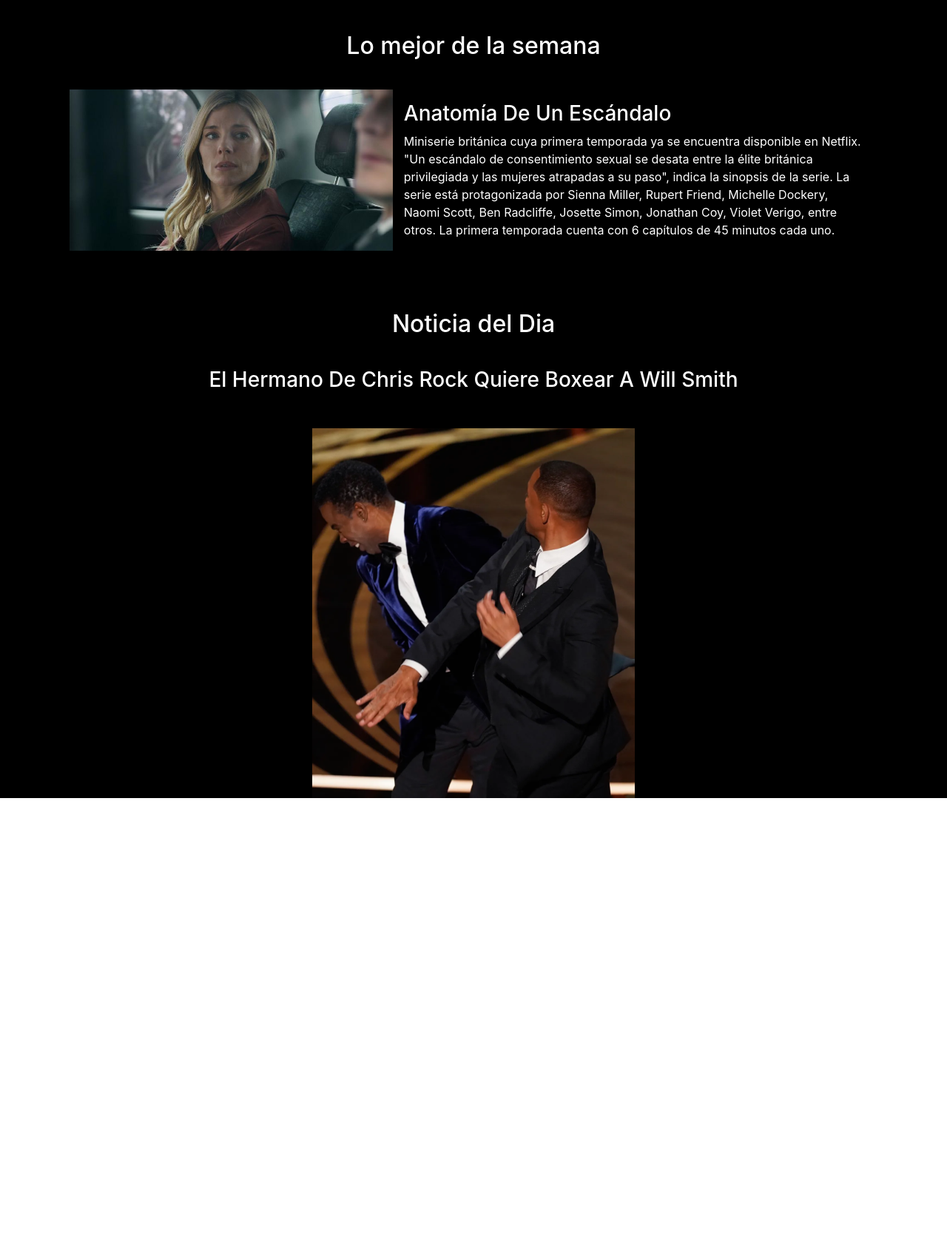
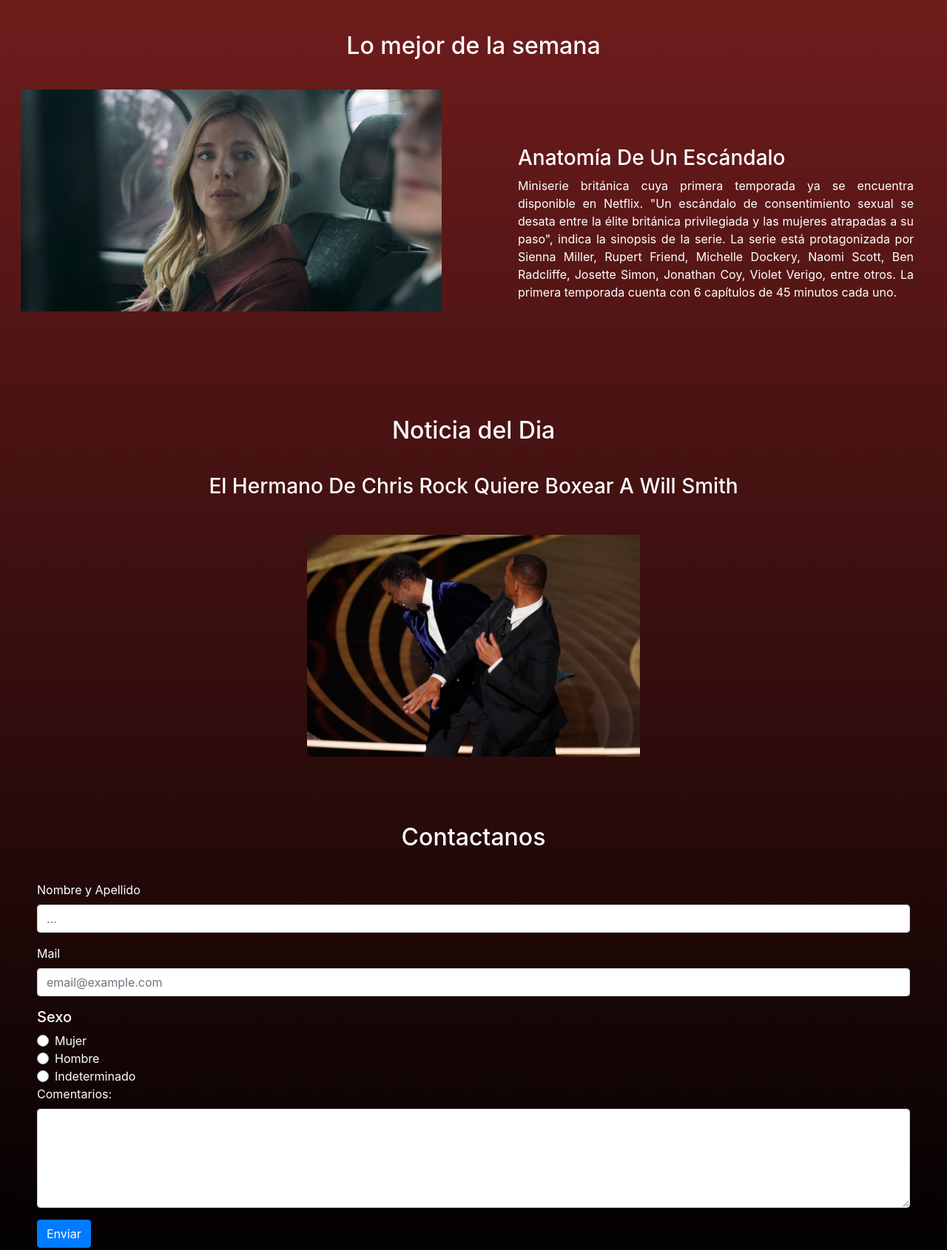
Before and after one commit to pipial2022/quepelisb, a plain HTML site: page index.html in a window 1280 px wide. Shown: the part 853-2543 px from the top of the page at 74% size. Before the commit the page ends 1932 px from the top, so only its background shows below. Drawn offline with nearby package versions, Linux system fonts and the light colour scheme.

Commit message:
contacto

```diff
--- a/CSS/estilos.css
+++ b/CSS/estilos.css
@@ -1,7 +1,12 @@
-.bg-dark{
-    background-color: brown!important;
+.fondo {
+    background-image: linear-gradient(brown, black);
 }
-.jumbotron{
+
+.bg-dark {
+    background-color: brown !important;
+}
+
+.jumbotron {
     background-image: url(../imagenes/popcorn.jpg);
     background-size: cover;
     background-position: center;
@@ -10,57 +15,77 @@
     border-radius: 0%;
     font-family: -apple-system, BlinkMacSystemFont, 'Segoe UI', Roboto, Oxygen, Ubuntu, Cantarell, 'Open Sans', 'Helvetica Neue', sans-serif;
 }
-.jumbotron h1{
+
+.jumbotron h1 {
     font-size: 90px;
 }
-.jumbotron p{
+
+.jumbotron p {
     font-size: 30px;
 }
-.carousel-inner{
+
+.carousel-inner {
+    padding-top: 10px;
     height: 400px;
-    background-color: black;
 }
-.carousel-item{
+
+.carousel-item {
     text-align: center;
 
 }
-.carousel-item img{
+
+.carousel-item img {
     height: 400px;
 }
-h2{
+
+h2 {
     text-align: center;
-    background-color: black;
     color: white;
     margin-bottom: 0px;
     padding: 40px;
 }
-.col-1{
-    background-color: black;
+
+.imagenNoticia {
+    height: 300px;
 }
-.imagenNoticia{
-    background-image: url(../imagenes/img/notihome.jpg);
-    background-size: cover;
-    background-position: center;
+
+.ubiImag{
+    text-align: center;
+
 }
-.col-6{
-    background-color:black;
+.textoSem {
     color: white;
+    text-align: justify;
+    padding: 60px;
 }
+
+
 /* ------Lo mejor de la semana fin */
 /* -----noticia del dia inicio--- */
-.col-12{
+.notiHome{
     text-align: center;
-    background-color: black;
     color: white;
     margin-bottom: 0px;
     padding: 40px;
 }
-.margenNoticia{
-    background-color:black;
-    height: 500px;
+
+.margenNoticia {
+    height: 400px;
 }
-.will{
-    background-image: url(../imagenes/img/WillSmith.jpg);
-    background-size: cover;
-    background-position: center;
+
+.will {
+    height: 300px;
 }
+
+.ubiImagNoti{
+    text-align: center;
+}
+
+/* ----contacto inicio--- */
+.formulario {
+    padding: 50px;
+    color: white;
+    align-items: center;
+}
+/* ----contacto fin--- */
+/* ----footer--- */
--- a/index.html
+++ b/index.html
@@ -12,7 +12,7 @@
     <title>Document</title>
 </head>
 
-<body>
+<body class="fondo">
     <!-- jumbotron inicio -->
     <div class="jumbotron">
         <h1>Que Pelis!</h1>
@@ -96,9 +96,8 @@
     <h2>Lo mejor de la semana</h2>
     <div class="conteiner-fluid">
         <div class="row">
-            <div class="col-1"></div>
-            <div class="col-4 imagenNoticia"> </div>
-            <div class="col-6">
+            <div class="ubiImag col-sm-12 col-lg-6 "> <img src="../imagenes/img/notihome.jpg" class="imagenNoticia" alt=""> </div>
+            <div class="textoSem col-sm-12 col-lg-6">
                 <p>
                 <h3>Anatomía De Un Escándalo</h3>
                 Miniserie británica cuya primera temporada ya se encuentra disponible en Netflix. "Un escándalo de
@@ -108,24 +107,57 @@
                 Radcliffe, Josette Simon, Jonathan Coy, Violet Verigo, entre otros. La primera temporada cuenta con 6
                 capítulos de 45 minutos cada uno.</p>
             </div>
-            <div class="col-1"></div>
         </div>
         <div class="row">
-            <div class="col-12">
+            <div class="notiHome col-lg-12">
                 <h2>Noticia del Dia</h2>
                 <h3>El Hermano De Chris Rock Quiere Boxear A Will Smith</h3>
             </div>
         </div>
-            <div class="row">
-                <div class="col-4 margenNoticia"></div>
-                <div class="col-4 will"></div>
-                <div class="col-4 margenNoticia"></div>
-            </div>
+        <div class="row">
+            <div class="ubiImagNoti col-sm-12 col-lg-12 "> <img src="../imagenes/img/WillSmith.jpg" class="will" alt=""> </div>
+        </div>
     </div>
 
 
     <!-- peli de la semana fin -->
-    <!-- contscto inicio -->
+    <!-- contacto inicio -->
+    <div class="formulario">
+
+        <h2>Contactanos</h2>
+        <form>
+            <div class="form-group">
+                <label for="formGroupExampleInput">Nombre y Apellido</label>
+                <input type="text" class="form-control" id="formGroupExampleInput" placeholder="...">
+            </div>
+            <div class="form-group">
+                <label for="formGroupExampleInput2">Mail</label>
+                <input type="text" class="form-control" id="formGroupExampleInput2" placeholder="email@example.com">
+            </div>
+            <h5>Sexo</h5>
+            <div class="custom-control custom-radio">
+                <input type="radio" id="customRadio1" name="customRadio" class="custom-control-input">
+                <label class="custom-control-label" for="customRadio1">Mujer</label>
+            </div>
+            <div class="custom-control custom-radio">
+                <input type="radio" id="customRadio2" name="customRadio" class="custom-control-input">
+                <label class="custom-control-label" for="customRadio2">Hombre</label>
+            </div>
+            <div class="custom-control custom-radio">
+                <input type="radio" id="customRadio3" name="customRadio" class="custom-control-input">
+                <label class="custom-control-label" for="customRadio3">Indeterminado</label>
+            </div>
+
+            <div class="form-group">
+                <label for="comment">Comentarios:</label>
+                <textarea class="form-control" rows="5" id="comentarios..."></textarea>
+            </div>
+            <div>
+                <input class="btn btn-primary" type="submit" value="Enviar">
+            </div>
+        </form>
+    </div>
+
 
 
 
```
Also changed, not shown: Secciones/cines.html (+1 -1 lines), Secciones/contacto.html (+5 -5 lines), Secciones/generos.html (+1 -1 lines), Secciones/noticias.html (+1 -1 lines).
